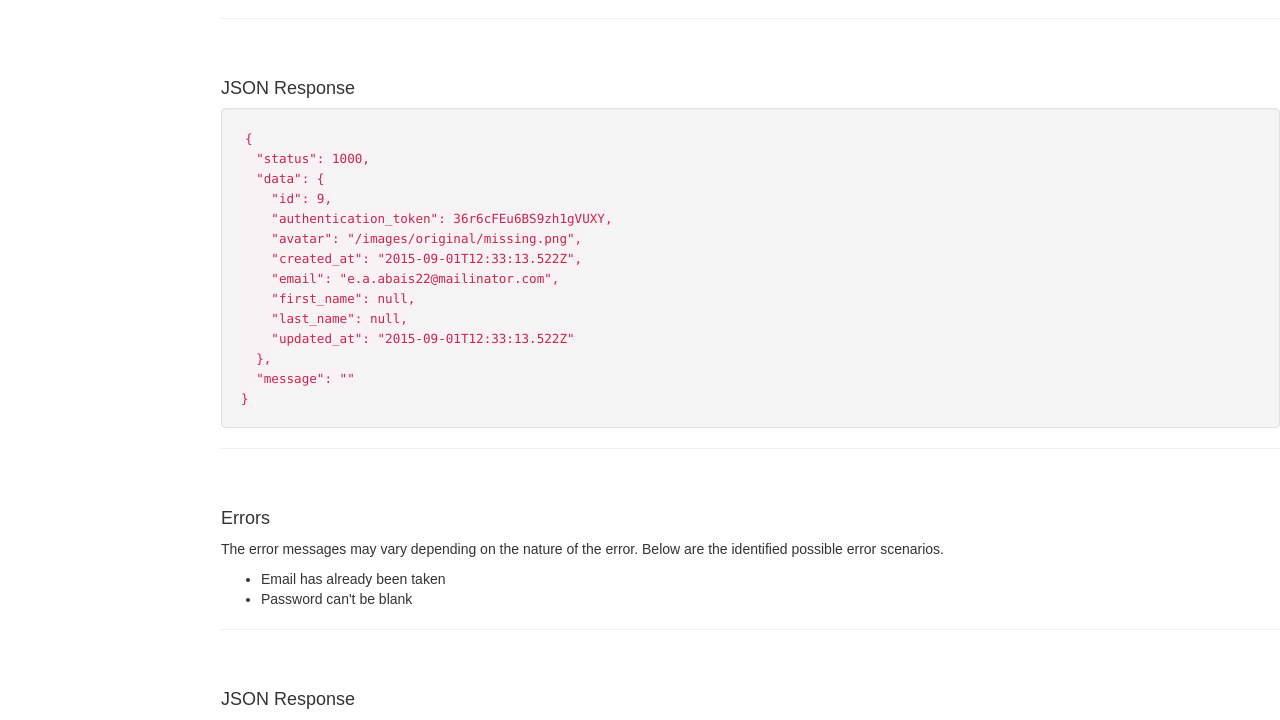
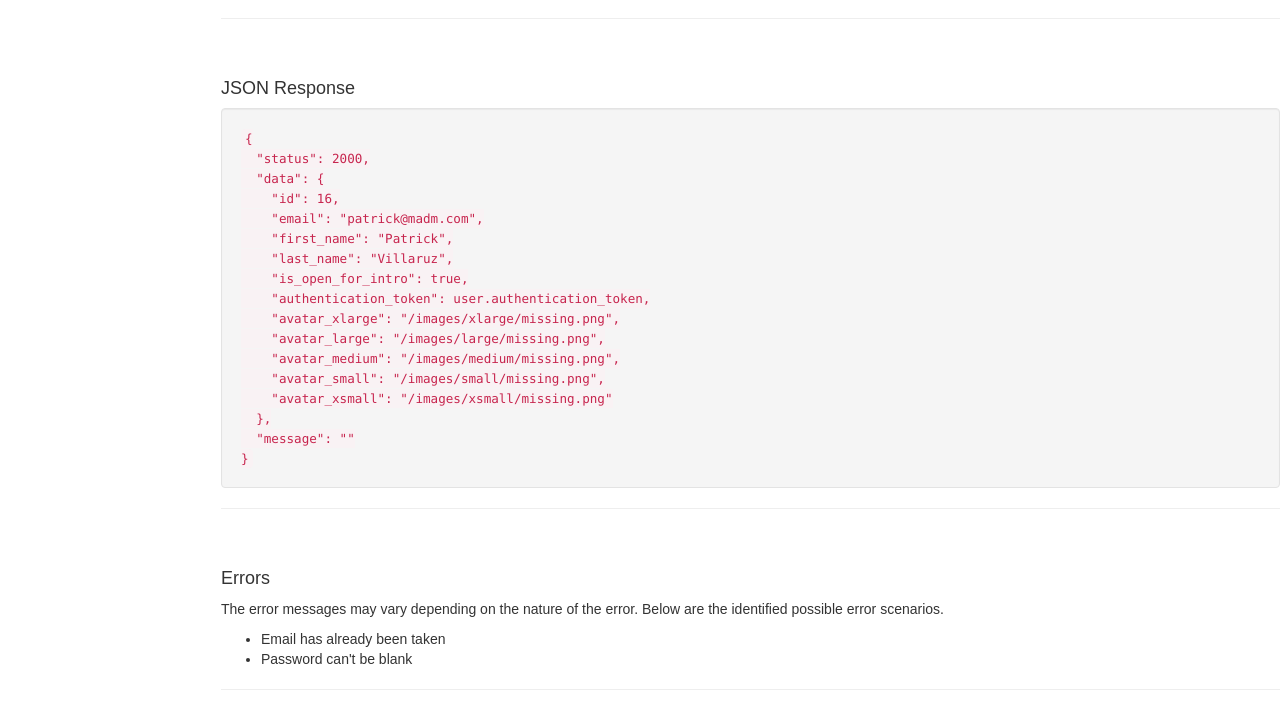
Before and after one commit to iyanski/madmdocs, a website: page index.html in a window 1280 px wide. Shown: the part 1747-2467 px from the top of the page. Drawn offline with Linux system fonts and the light colour scheme.

Commit message:
Update endpoint for session and registration

```diff
--- a/index.html
+++ b/index.html
@@ -183,19 +183,22 @@
         <div class="well">
           <code>
             {<br/>
-            &nbsp;&nbsp;"status": 1000,<br/>
+            &nbsp;&nbsp;"status": 2000,<br/>
             &nbsp;&nbsp;"data": {<br/>
-            &nbsp;&nbsp;&nbsp;&nbsp;"id": 9,<br/>
-            &nbsp;&nbsp;&nbsp;&nbsp;"authentication_token": 36r6cFEu6BS9zh1gVUXY,<br/>
-            &nbsp;&nbsp;&nbsp;&nbsp;"avatar": "/images/original/missing.png",<br/>
-            &nbsp;&nbsp;&nbsp;&nbsp;"created_at": "2015-09-01T12:33:13.522Z",<br/>
-            &nbsp;&nbsp;&nbsp;&nbsp;"email": "e.a.abais22@mailinator.com",<br/>
-            &nbsp;&nbsp;&nbsp;&nbsp;"first_name": null,<br/>
-            &nbsp;&nbsp;&nbsp;&nbsp;"last_name": null,<br/>
-            &nbsp;&nbsp;&nbsp;&nbsp;"updated_at": "2015-09-01T12:33:13.522Z"<br/>
+            &nbsp;&nbsp;&nbsp;&nbsp;"id": 16,<br/>
+            &nbsp;&nbsp;&nbsp;&nbsp;"email": "patrick@madm.com",<br/>
+            &nbsp;&nbsp;&nbsp;&nbsp;"first_name": "Patrick",<br/>
+            &nbsp;&nbsp;&nbsp;&nbsp;"last_name": "Villaruz",<br/>
+            &nbsp;&nbsp;&nbsp;&nbsp;"is_open_for_intro": true,<br/>
+            &nbsp;&nbsp;&nbsp;&nbsp;"authentication_token": user.authentication_token,<br/>
+            &nbsp;&nbsp;&nbsp;&nbsp;"avatar_xlarge": "/images/xlarge/missing.png",<br/>
+            &nbsp;&nbsp;&nbsp;&nbsp;"avatar_large": "/images/large/missing.png",<br/>
+            &nbsp;&nbsp;&nbsp;&nbsp;"avatar_medium": "/images/medium/missing.png",<br/>
+            &nbsp;&nbsp;&nbsp;&nbsp;"avatar_small": "/images/small/missing.png",<br/>
+            &nbsp;&nbsp;&nbsp;&nbsp;"avatar_xsmall": "/images/xsmall/missing.png"<br/>
             &nbsp;&nbsp;},<br/>
             &nbsp;&nbsp;"message": ""<br/>
-            }<br/>
+            }
           </code>
         </div>
         <hr/>
@@ -284,17 +287,20 @@
             {<br/>
             &nbsp;&nbsp;"status": 2000,<br/>
             &nbsp;&nbsp;"data": {<br/>
-            &nbsp;&nbsp;&nbsp;&nbsp;"id": 9,<br/>
-            &nbsp;&nbsp;&nbsp;&nbsp;"authentication_token": 36r6cFEu6BS9zh1gVUXY,<br/>
-            &nbsp;&nbsp;&nbsp;&nbsp;"avatar": "/images/original/missing.png",<br/>
-            &nbsp;&nbsp;&nbsp;&nbsp;"created_at": "2015-09-01T12:33:13.522Z",<br/>
-            &nbsp;&nbsp;&nbsp;&nbsp;"email": "e.a.abais22@mailinator.com",<br/>
-            &nbsp;&nbsp;&nbsp;&nbsp;"first_name": null,<br/>
-            &nbsp;&nbsp;&nbsp;&nbsp;"last_name": null,<br/>
-            &nbsp;&nbsp;&nbsp;&nbsp;"updated_at": "2015-09-01T12:33:13.522Z"<br/>
+            &nbsp;&nbsp;&nbsp;&nbsp;"id": 16,<br/>
+            &nbsp;&nbsp;&nbsp;&nbsp;"email": "patrick@madm.com",<br/>
+            &nbsp;&nbsp;&nbsp;&nbsp;"first_name": "Patrick",<br/>
+            &nbsp;&nbsp;&nbsp;&nbsp;"last_name": "Villaruz",<br/>
+            &nbsp;&nbsp;&nbsp;&nbsp;"is_open_for_intro": true,<br/>
+            &nbsp;&nbsp;&nbsp;&nbsp;"authentication_token": user.authentication_token,<br/>
+            &nbsp;&nbsp;&nbsp;&nbsp;"avatar_xlarge": "/images/xlarge/missing.png",<br/>
+            &nbsp;&nbsp;&nbsp;&nbsp;"avatar_large": "/images/large/missing.png",<br/>
+            &nbsp;&nbsp;&nbsp;&nbsp;"avatar_medium": "/images/medium/missing.png",<br/>
+            &nbsp;&nbsp;&nbsp;&nbsp;"avatar_small": "/images/small/missing.png",<br/>
+            &nbsp;&nbsp;&nbsp;&nbsp;"avatar_xsmall": "/images/xsmall/missing.png"<br/>
             &nbsp;&nbsp;},<br/>
             &nbsp;&nbsp;"message": ""<br/>
-            }<br/>
+            }
           </code>
         </div>
 
```
